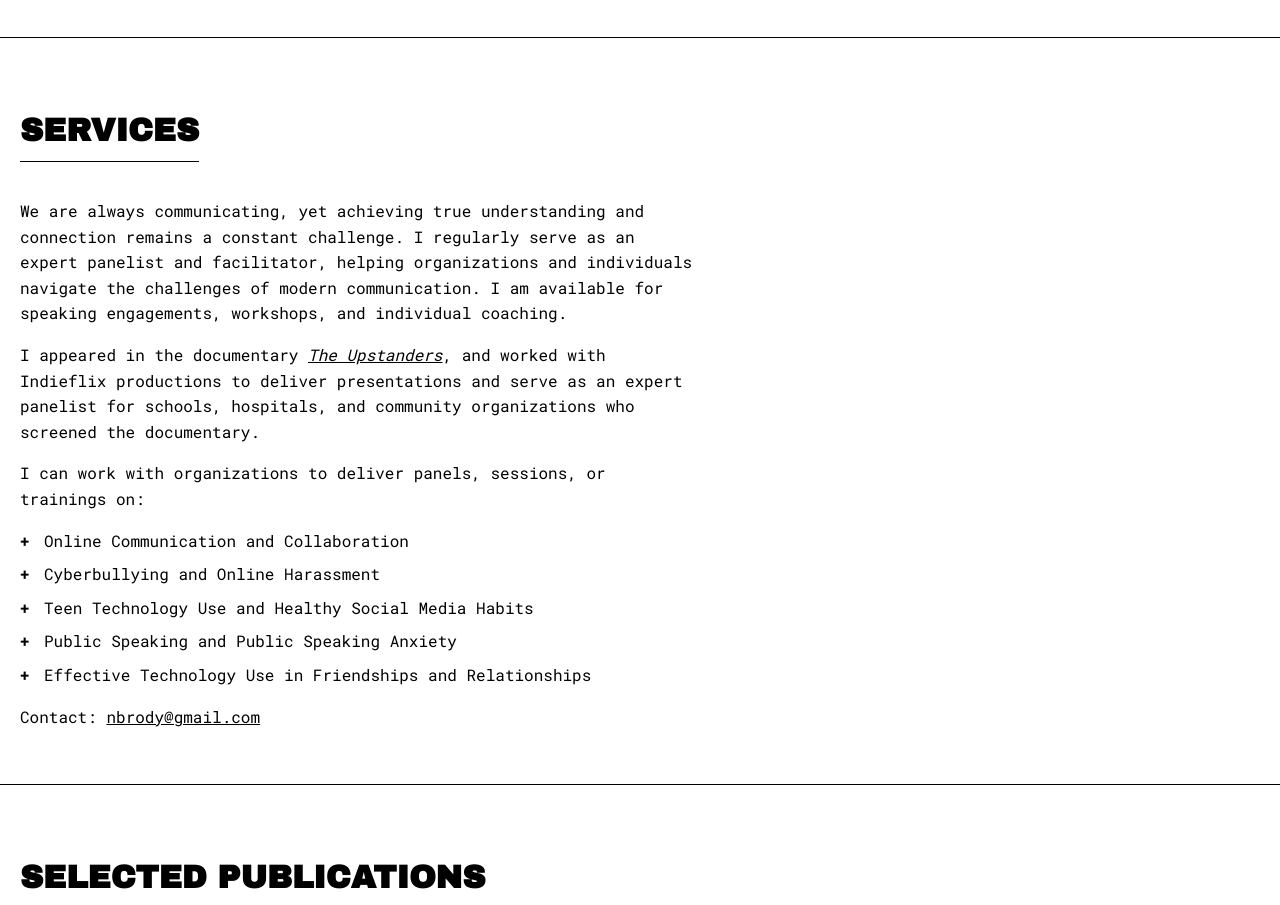
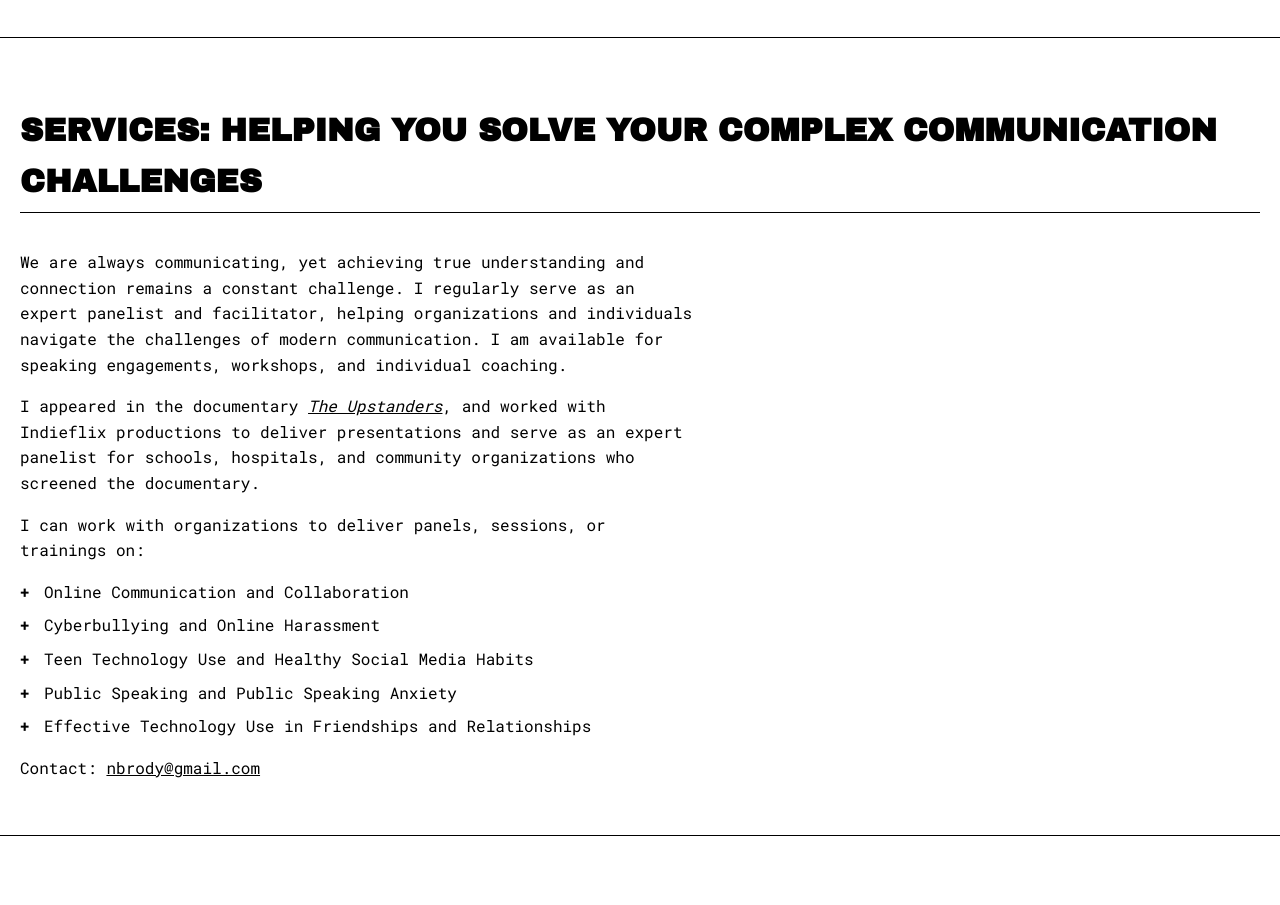
Before and after one commit to npbrody/personal-website, a plain HTML site: page index.html in a window 1280 px wide. Shown: the part 1115-2020 px from the top of the page. Drawn offline with Linux system fonts and the light colour scheme.

Commit message:
Update index.html

```diff
--- a/index.html
+++ b/index.html
@@ -42,7 +42,7 @@
         </section>
 
         <section id="services" class="section">
-            <h2>SERVICES</h2>
+            <h2>SERVICES: HELPING YOU SOLVE YOUR COMPLEX COMMUNICATION CHALLENGES</h2>
             <p>We are always communicating, yet achieving true understanding and connection remains a constant challenge. I regularly serve as an expert panelist and facilitator, helping organizations and individuals navigate the challenges of modern communication. I am available for speaking engagements, workshops, and individual coaching. <p>
             <p>I appeared in the documentary <a href="https://www.impactful.co/upstanders"><i>The Upstanders</i></a>, and worked with Indieflix productions to deliver presentations and serve as an expert panelist for schools, hospitals, and community organizations who screened the documentary.</p>
             <p>I can work with organizations to deliver panels, sessions, or trainings on:</p>
```
